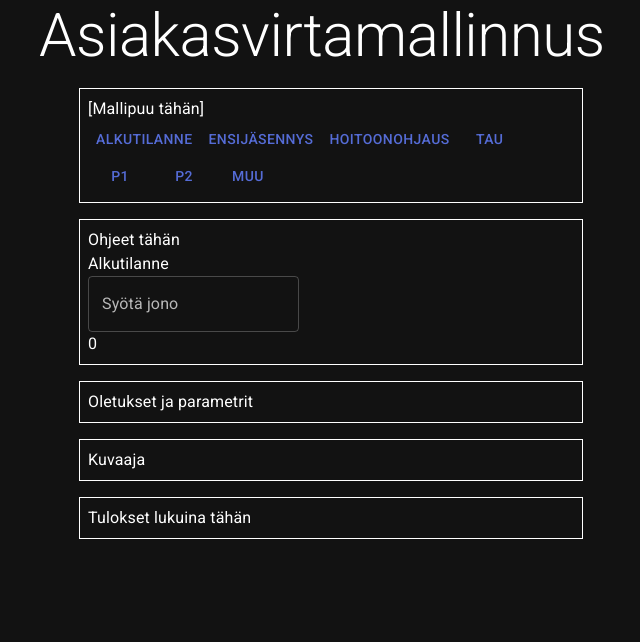
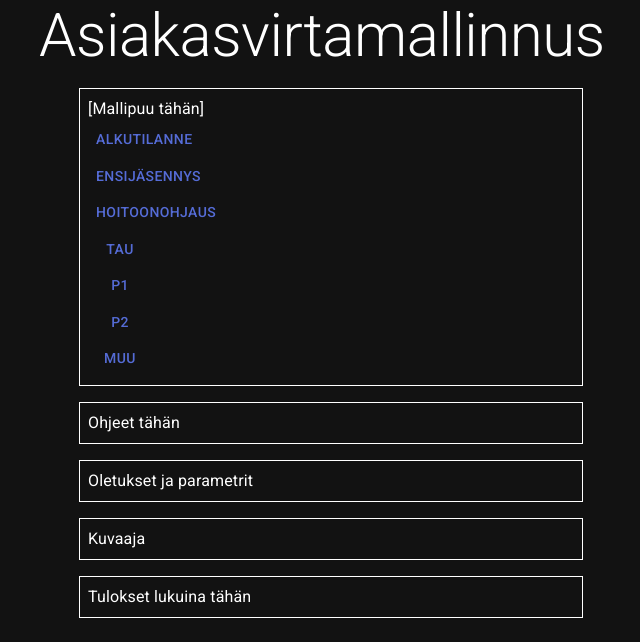
Before and after one commit to pluton-pyramidi/asiakasvirtamallinnus, a React (Vite) app: page / in a window 1280 px wide. Shown: the top 642 px of the page, without its empty margins (325-965 px from the left). Built offline with nearby package versions, Linux system fonts and the light colour scheme.

Commit message:
Refactor view button feature structure, make some name more consistent, reorganize some components under features

```diff
--- a/src/app/store.js
+++ b/src/app/store.js
@@ -1,7 +1,7 @@
 import { configureStore } from "@reduxjs/toolkit";
 import counterReducer from "../features/counter/counterSlice";
-import createInputIntegerSlice from "../features/inputState/createInputStateSlice";
-import viewReducer from "../features/inputState/viewSlice";
+import createInputIntegerSlice from "../features/inputInteger/createInputIntegerSlice";
+import viewReducer from "../features/view/viewSlice";
 
 /* Initialize a new slice, give it a name and an intial value*/
 const initialQueueStateSlice = createInputIntegerSlice("initialQueue", 0);
--- a/src/components/SelectView.jsx
+++ /dev/null
@@ -1,60 +0,0 @@
-import * as React from "react";
-import { useSelector, useDispatch } from "react-redux";
-import { setView } from "../features/inputState/viewSlice";
-import { Box, Button } from "@mui/material";
-
-export default function ViewButtons() {
-  const currentView = useSelector((state) => state.view.currentView);
-  const dispatch = useDispatch();
-
-  const handleButtonClick = (view) => {
-    dispatch(setView(view));
-  };
-
-  return (
-    <Box>
-      <Button
-        onClick={() => handleButtonClick("view1")}
-        className={currentView === "view1" ? "active" : ""}
-      >
-        Alkutilanne
-      </Button>
-      <Button
-        onClick={() => handleButtonClick("view2")}
-        className={currentView === "view2" ? "active" : ""}
-      >
-        Ensijäsennys
-      </Button>
-      <Button
-        onClick={() => handleButtonClick("view3")}
-        className={currentView === "view3" ? "active" : ""}
-      >
-        Hoitoonohjaus
-      </Button>
-      <Button
-        onClick={() => handleButtonClick("view4")}
-        className={currentView === "view4" ? "active" : ""}
-      >
-        TAU
-      </Button>
-      <Button
-        onClick={() => handleButtonClick("view5")}
-        className={currentView === "view5" ? "active" : ""}
-      >
-        P1
-      </Button>
-      <Button
-        onClick={() => handleButtonClick("view6")}
-        className={currentView === "view6" ? "active" : ""}
-      >
-        P2
-      </Button>
-      <Button
-        onClick={() => handleButtonClick("view7")}
-        className={currentView === "view7" ? "active" : ""}
-      >
-        Muu
-      </Button>
-    </Box>
-  );
-}
--- a/src/features/InputBlock.jsx
+++ b/src/features/InputBlock.jsx
@@ -3,7 +3,7 @@ import Typography from "@mui/material/Typography";
 import { useSelector } from "react-redux";
 import Box from "@mui/material/Box";
 import { BoxSx } from "../components/ComponentSx";
-import IntegerInput from "../components/IntegerInput";
+import IntegerInput from "./inputInteger/IntegerInput";
 
 export default function InputBlock() {
   const currentView = useSelector((state) => state.view.currentView);
@@ -12,7 +12,7 @@ export default function InputBlock() {
     <Box sx={BoxSx}>
       <Typography>Ohjeet tähän</Typography>
       <Box>
-        {currentView === "view1" && (
+        {currentView === "alkutilanne" && (
           <Box>
             Alkutilanne{" "}
             <IntegerInput
@@ -23,7 +23,7 @@ export default function InputBlock() {
             ></IntegerInput>
           </Box>
         )}
-        {currentView === "view2" && (
+        {currentView === "ensijasennys" && (
           <Box>
             Ensijäsennys{" "}
             <IntegerInput
@@ -34,7 +34,7 @@ export default function InputBlock() {
             ></IntegerInput>
           </Box>
         )}
-        {currentView === "view3" && (
+        {currentView === "hoitoonohjaus" && (
           <Box>
             Hoitoonohjaus{" "}
             <IntegerInput
@@ -45,7 +45,7 @@ export default function InputBlock() {
             ></IntegerInput>
           </Box>
         )}
-        {currentView === "view4" && (
+        {currentView === "tau" && (
           <Box>
             TAU{" "}
             <IntegerInput
@@ -56,7 +56,7 @@ export default function InputBlock() {
             ></IntegerInput>
           </Box>
         )}
-        {currentView === "view5" && (
+        {currentView === "p1" && (
           <Box>
             P1{" "}
             <IntegerInput
@@ -67,7 +67,7 @@ export default function InputBlock() {
             ></IntegerInput>
           </Box>
         )}
-        {currentView === "view6" && (
+        {currentView === "p2" && (
           <Box>
             P2{" "}
             <IntegerInput
@@ -78,7 +78,7 @@ export default function InputBlock() {
             ></IntegerInput>
           </Box>
         )}
-        {currentView === "view7" && (
+        {currentView === "muu" && (
           <Box>
             Muu{" "}
             <IntegerInput
--- a/src/features/Model.jsx
+++ b/src/features/Model.jsx
@@ -1,13 +1,29 @@
 import * as React from "react";
 import { Box, Button, Typography } from "@mui/material";
 import { BoxSx } from "../components/ComponentSx";
-import ViewButtons from "../components/SelectView";
+import SelectViewButton from "./view/SelectViewButton";
 
 export default function Model() {
   return (
     <Box sx={BoxSx}>
       <Typography>[Mallipuu tähän]</Typography>
-      <ViewButtons></ViewButtons>
+
+      <SelectViewButton
+        viewName="Alkutilanne"
+        viewId="alkutilanne"
+      ></SelectViewButton>
+      <SelectViewButton
+        viewName="Ensijäsennys"
+        viewId="ensijasennys"
+      ></SelectViewButton>
+      <SelectViewButton
+        viewName="Hoitoonohjaus"
+        viewId="hoitoonohjaus"
+      ></SelectViewButton>
+      <SelectViewButton viewName="TAU" viewId="tau"></SelectViewButton>
+      <SelectViewButton viewName="P1" viewId="p1"></SelectViewButton>
+      <SelectViewButton viewName="P2" viewId="p2"></SelectViewButton>
+      <SelectViewButton viewName="Muu" viewId="muu"></SelectViewButton>
     </Box>
   );
 }
--- a/src/components/IntegerInput.jsx
+++ b/src/features/inputInteger/IntegerInput.jsx
@@ -1,6 +1,6 @@
 import * as React from "react";
 import { useSelector, useDispatch } from "react-redux";
-import * as AllStates from "../app/store";
+import * as AllStates from "../../app/store";
 import { Box, Button, Typography, TextField } from "@mui/material";
 
 /* IntegerInput needs props from the parent to 1) give the text field labels and 2) the name of state & its reducer to be used by the state reducer factory in store.js. The state and its reducer need to be configured in store.js */
--- /dev/null
+++ b/src/features/view/SelectViewButton.jsx
@@ -0,0 +1,24 @@
+import * as React from "react";
+import { useSelector, useDispatch } from "react-redux";
+import { setView } from "./viewSlice";
+import { Box, Button } from "@mui/material";
+
+export default function SelectViewButton({ viewName, viewId }) {
+  const currentView = useSelector((state) => state.view.currentView);
+  const dispatch = useDispatch();
+
+  const handleButtonClick = (view) => {
+    dispatch(setView(view));
+  };
+
+  return (
+    <Box>
+      <Button
+        onClick={() => handleButtonClick(viewId)}
+        className={currentView === viewId ? "active" : ""}
+      >
+        {viewName}
+      </Button>
+    </Box>
+  );
+}
```
Also changed, not shown: src/features/inputInteger/createInputIntegerSlice.js (renamed from src/features/inputState/createInputStateSlice.js), src/features/view/viewSlice.js (renamed from src/features/inputState/viewSlice.js).
